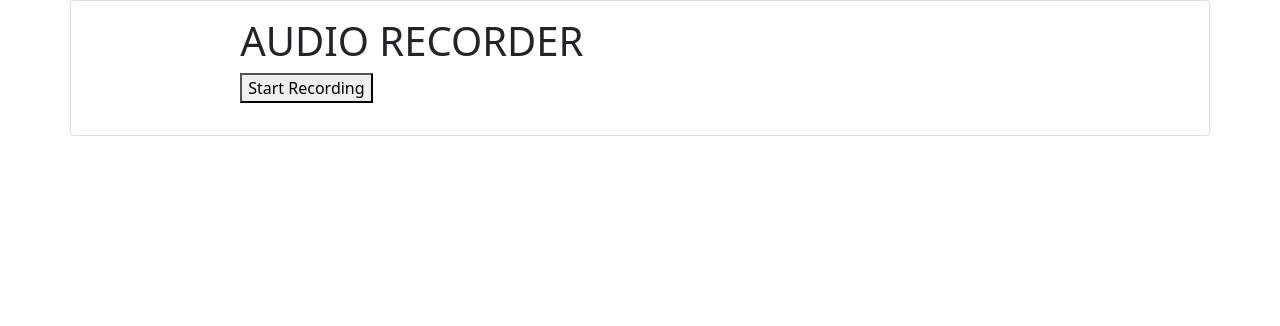
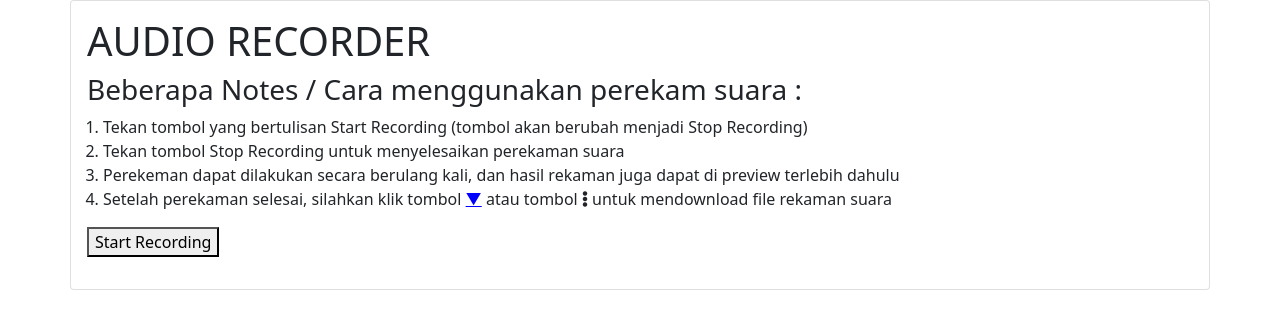
Before and after one commit to audie535180021/audie535180021.github.io, a plain HTML site: page index.html in a window 1280 px wide. Drawn offline with nearby package versions, Linux system fonts and the light colour scheme.

Commit message:
PENAMBAHAN USER GUIDE

```diff
--- a/index.html
+++ b/index.html
@@ -5,6 +5,7 @@
     <meta http-equiv="X-UA-Compatible" content="IE=edge" />
     <meta name="viewport" content="width=device-width, initial-scale=1.0" />
     <link href="https://cdn.jsdelivr.net/npm/bootstrap@5.1.0/dist/css/bootstrap.min.css" rel="stylesheet" integrity="sha384-KyZXEAg3QhqLMpG8r+8fhAXLRk2vvoC2f3B09zVXn8CA5QIVfZOJ3BCsw2P0p/We" crossorigin="anonymous" />
+    <link rel="stylesheet" href="https://cdnjs.cloudflare.com/ajax/libs/font-awesome/5.15.4/css/all.min.css" />
     <title>Audio Recorder</title>
     <style>
       #audioRecord {
@@ -16,6 +17,15 @@
     <div class="container d-flex flex-column align-items-center justify-content-center tengah card p-3 mx-lg-auto my-lg-auto">
       <div class="row">
         <h1>AUDIO RECORDER</h1>
+        <div class="row">
+          <h3>Beberapa Notes / Cara menggunakan perekam suara :</h3>
+          <ol class="ms-3">
+            <li>Tekan tombol yang bertulisan Start Recording (tombol akan berubah menjadi Stop Recording)</li>
+            <li>Tekan tombol Stop Recording untuk menyelesaikan perekaman suara</li>
+            <li>Perekeman dapat dilakukan secara berulang kali, dan hasil rekaman juga dapat di preview terlebih dahulu</li>
+            <li>Setelah perekaman selesai, silahkan klik tombol <u style="color: blue">▼</u> atau tombol <i class="fas fa-ellipsis-v"></i> untuk mendownload file rekaman suara</li>
+          </ol>
+        </div>
         <div data-role="controls" class="mx-lg-auto my-lg-auto">
           <button id="btnRecording" class="mb-3">Start Recording</button>
         </div>
```
